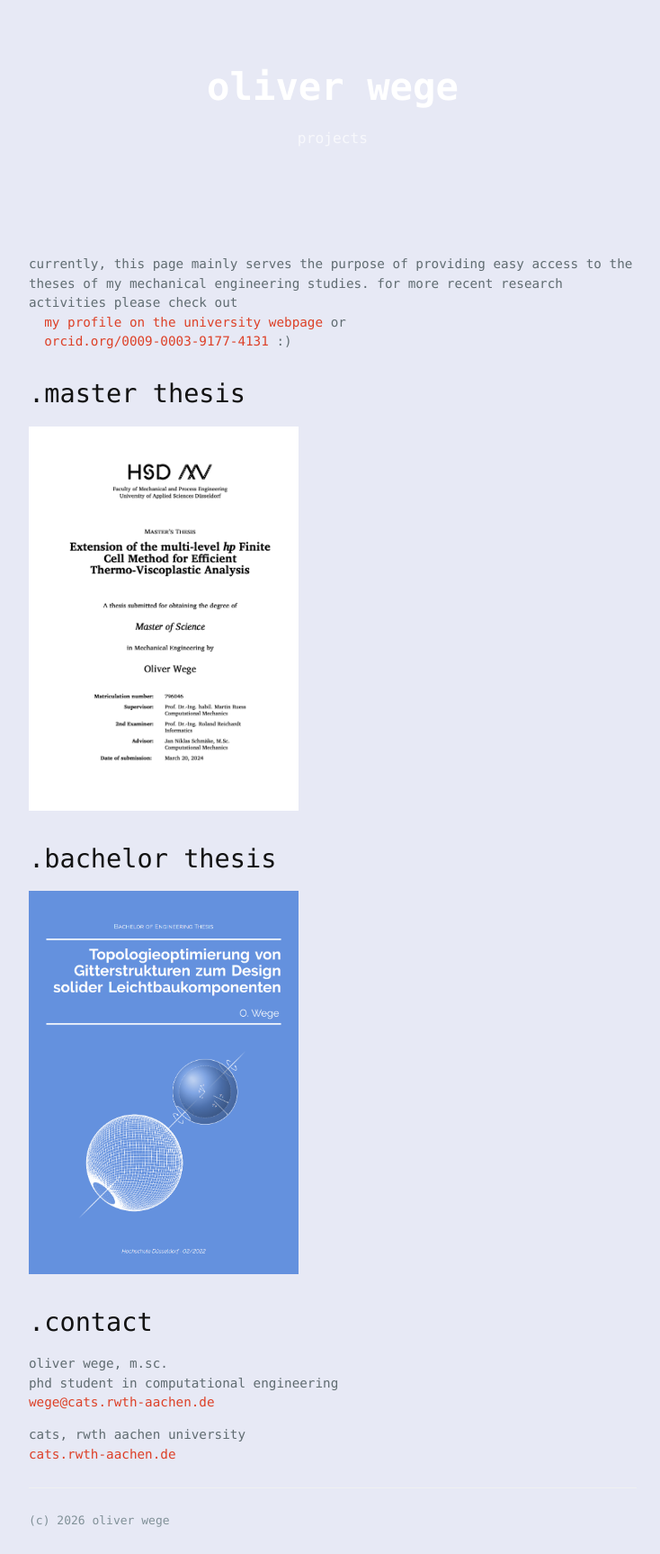
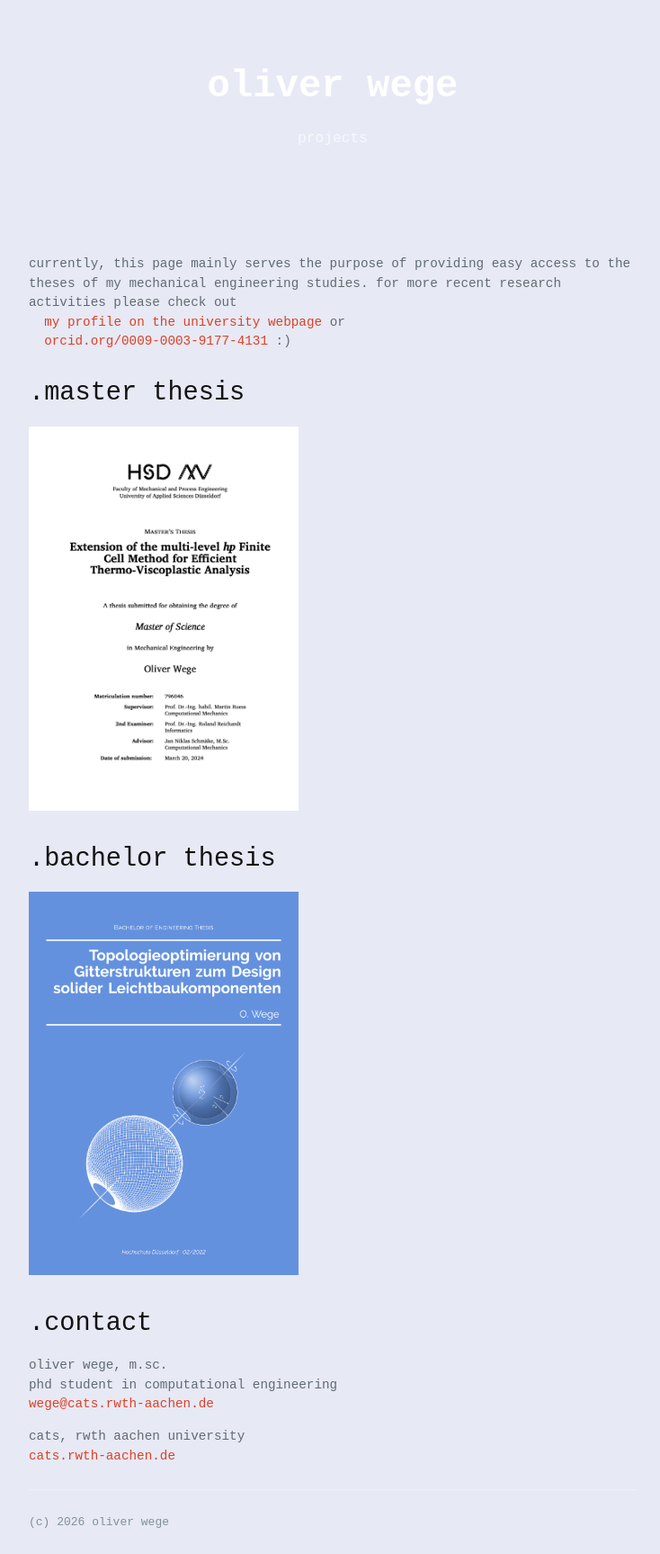
Before and after one commit to olwege/olwege.github.io, a Jekyll site: the page built from index.md, in a window 1280 px wide. Shown: the whole page at 90% size, without its empty margins (270-1004 px from the left). Built offline with Jekyll 4.4.1, drawn with Linux system fonts in a browser that asks for light colours; some web fonts are replaced.

Commit message:
minor changes

```diff
--- a/_sass/jekyll-theme-cayman.scss
+++ b/_sass/jekyll-theme-cayman.scss
@@ -1,7 +1,8 @@
 @import "normalize";
 @import "rouge-github";
 @import "variables";
-@import url('https://fonts.googleapis.com/css?family=Open+Sans:400,700&display=swap');
+// @import url('https://fonts.googleapis.com/css?family=Open+Sans:400,700&display=swap');
+@import url('https://fonts.googleapis.com/css2?family=Recursive:slnt,CASL,CRSV,MONO@-4,0.25,1,0.25&display=swap');
 
 @mixin large {
   @media screen and (min-width: #{$large-breakpoint}) {
@@ -29,7 +30,8 @@ body {
   padding: 0;
   margin: 0;
   // font-family: "Open Sans", "Helvetica Neue", Helvetica, Arial, sans-serif;
-  font-family: "Lucida Console", monospace, ui-monospace;
+  // font-family: "Lucida Console", monospace, ui-monospace;
+  font-family: 'Recursive', monospace;
   // font-family: 'Raleway', sans-serif;
   font-size: 16px;
   line-height: 1.5;
```
